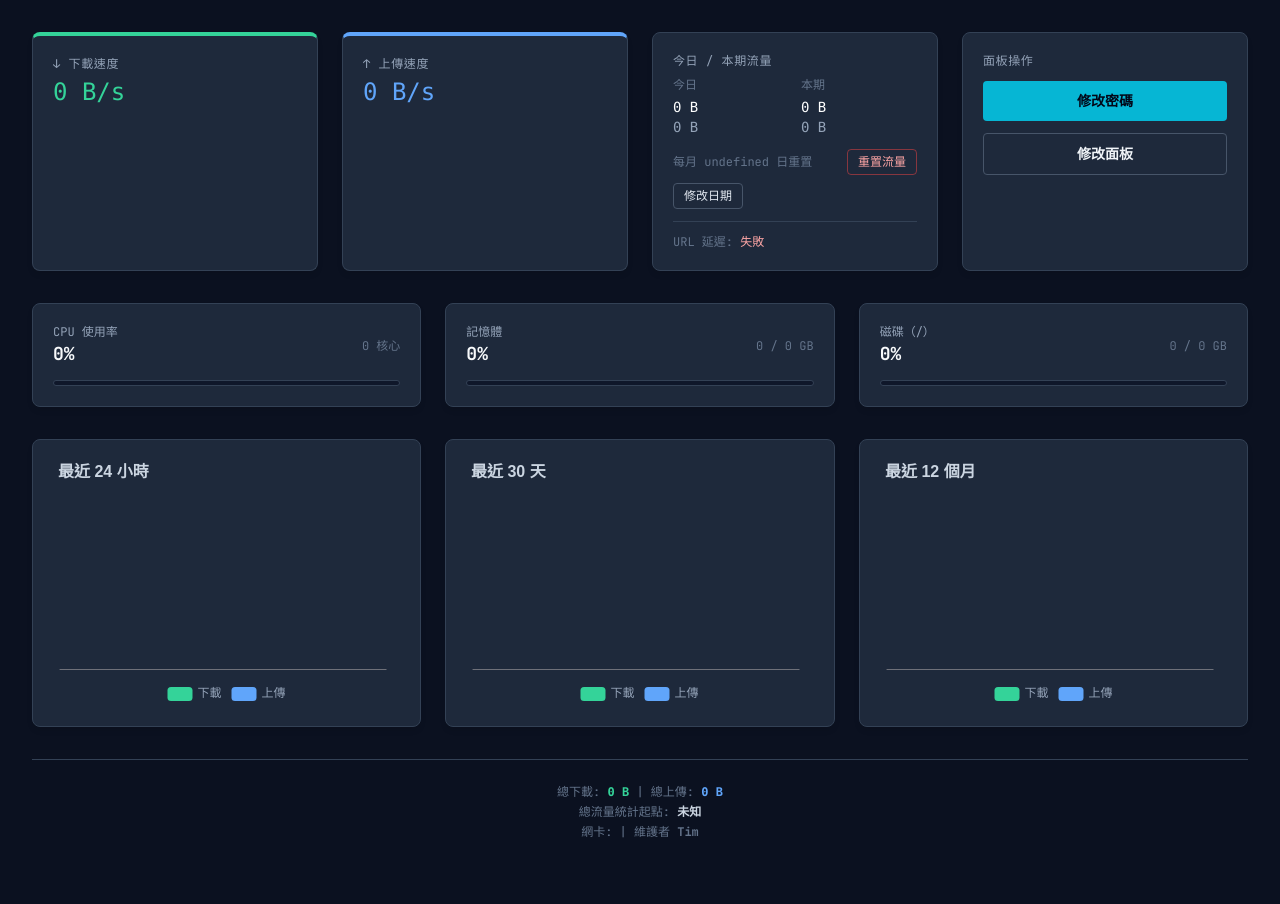
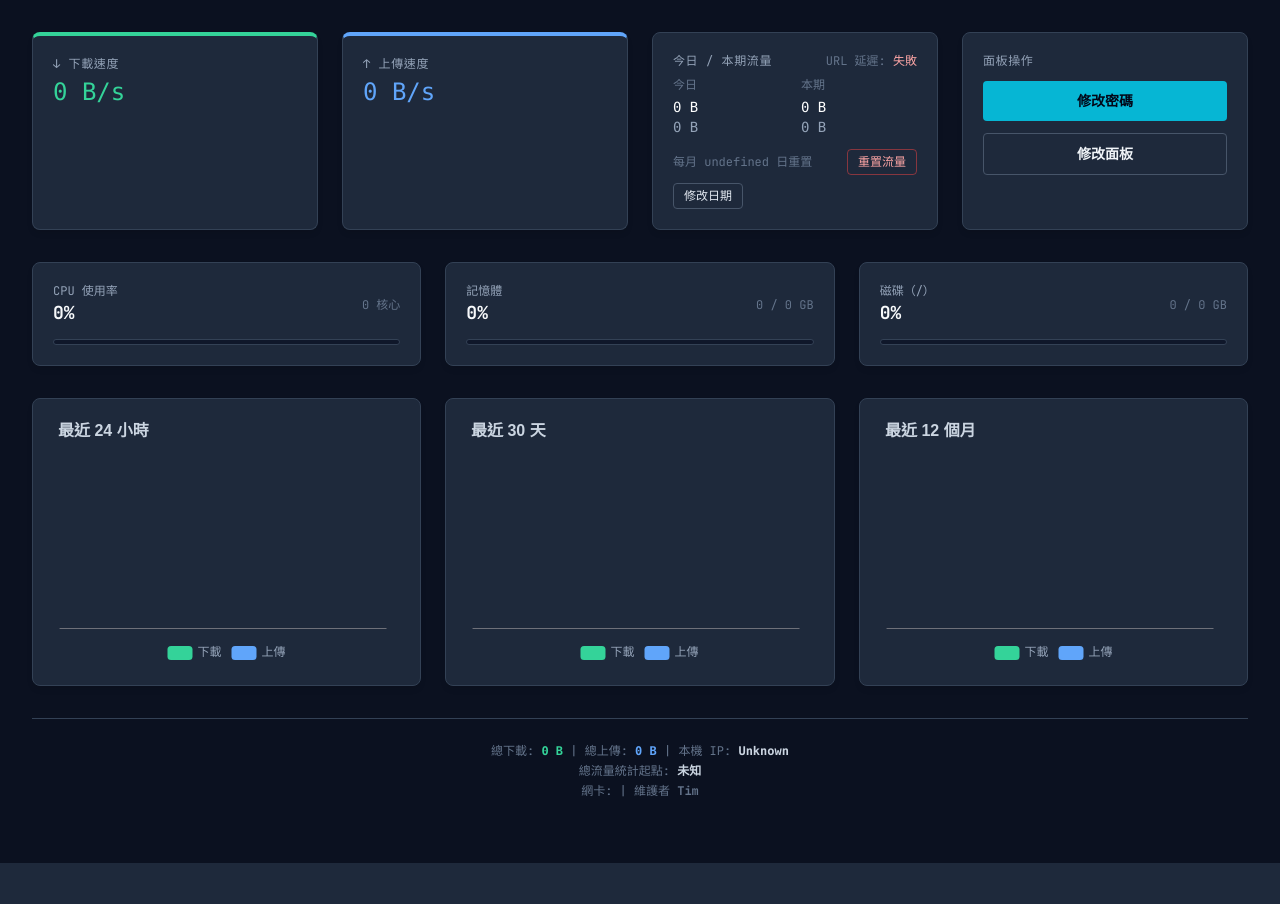
Before and after one commit to wwintj/vps-traffic-panel, a FastAPI app: template app/templates/index.html in a window 1280 px wide. Shown: the part 117-1021 px from the top of the page. After the commit the page ends 980 px from the top, so only its background shows below. Run offline with FastAPI, Linux system fonts and the light colour scheme; the template is opened without the code that fills it, so the values that code supplies are empty; some libraries are stand-ins or nearby versions.

Commit message:
Reposition latency and show client IP

```diff
--- a/app/main.py
+++ b/app/main.py
@@ -218,11 +218,17 @@ async def api_ping(username: str = Depends(verify_auth)):
     return {"ok": True, "server_time": datetime.now().isoformat()}
 
 @app.get("/api/system")
-async def api_system(username: str = Depends(verify_auth)):
+async def api_system(request: Request, username: str = Depends(verify_auth)):
     try:
         ip = urllib.request.urlopen('https://api.ipify.org', timeout=3).read().decode('utf-8')
     except Exception:
         ip = "Unknown"
+
+    forwarded_for = request.headers.get("x-forwarded-for", "")
+    client_ip = forwarded_for.split(",", 1)[0].strip() if forwarded_for else ""
+    if not client_ip and request.client:
+        client_ip = request.client.host
+    client_ip = client_ip or "Unknown"
 
     uptime = "Unknown"
     try:
@@ -237,6 +243,7 @@ async def api_system(username: str = Depends(verify_auth)):
 
     return {
         "public_ip": ip,
+        "client_ip": client_ip,
         "hostname": platform.node(),
         "uptime": uptime,
         "cpu_count": psutil.cpu_count(logical=True),
--- a/app/templates/index.html
+++ b/app/templates/index.html
@@ -47,7 +47,10 @@
             <p class="text-2xl font-mono text-blue-400" id="tx-speed">0 B/s</p>
         </div>
         <div class="card">
-            <h3 class="text-slate-400 mb-2 text-xs uppercase tracking-wider">今日 / 本期流量</h3>
+            <div class="mb-2 flex flex-wrap items-center justify-between gap-2">
+                <h3 class="text-slate-400 text-xs uppercase tracking-wider">今日 / 本期流量</h3>
+                <p class="text-xs text-slate-500">URL 延遲: <span id="latency-ms" class="font-mono text-cyan-300">...</span></p>
+            </div>
             <div class="grid grid-cols-2 gap-3">
                 <div>
                     <p class="text-xs text-slate-500 mb-1">今日</p>
@@ -62,9 +65,6 @@
                 <p class="text-xs text-slate-500 mr-auto" id="reset-day">每月 1 日重置</p>
                 <button id="traffic-reset" class="rounded border border-red-500/50 px-2.5 py-1 text-xs text-red-300 hover:bg-red-500/10 transition">重置流量</button>
                 <button id="open-reset-day" class="rounded border border-slate-600 px-2.5 py-1 text-xs text-slate-200 hover:border-cyan-400 transition">修改日期</button>
-            </div>
-            <div class="mt-3 border-t border-slate-700 pt-3 text-xs text-slate-500">
-                URL 延遲: <span id="latency-ms" class="font-mono text-cyan-300">...</span>
             </div>
         </div>
         <div class="card">
@@ -167,7 +167,7 @@
     </div>
 
     <footer class="mt-8 pt-6 border-t border-slate-700 text-slate-500 text-xs text-center space-y-1 pb-8">
-        <p>總下載: <strong class="text-emerald-400 font-mono" id="total-rx">0 B</strong> | 總上傳: <strong class="text-blue-400 font-mono" id="total-tx">0 B</strong></p>
+        <p>總下載: <strong class="text-emerald-400 font-mono" id="total-rx">0 B</strong> | 總上傳: <strong class="text-blue-400 font-mono" id="total-tx">0 B</strong> | 本機 IP: <strong class="text-slate-300 font-mono" id="client-ip">...</strong></p>
         <p>總流量統計起點: <strong class="text-slate-300 font-mono" id="total-since">...</strong></p>
         <p>網卡: <strong id="footer-iface">{{ interface }}</strong> | 維護者 <strong>Tim</strong></p>
     </footer>
@@ -253,6 +253,7 @@
                 const res = await fetch('/api/system');
                 const data = await res.json();
                 document.getElementById('sys-ip').innerText = data.public_ip;
+                document.getElementById('client-ip').innerText = data.client_ip || 'Unknown';
                 document.getElementById('sys-uptime').innerText = data.uptime.split('.')[0];
                 document.getElementById('sys-os').innerText = `${data.os_version} / Kernel ${data.kernel_release}`;
                 document.getElementById('sys-cpu').innerText = `${data.cpu_percent}%`;
```
